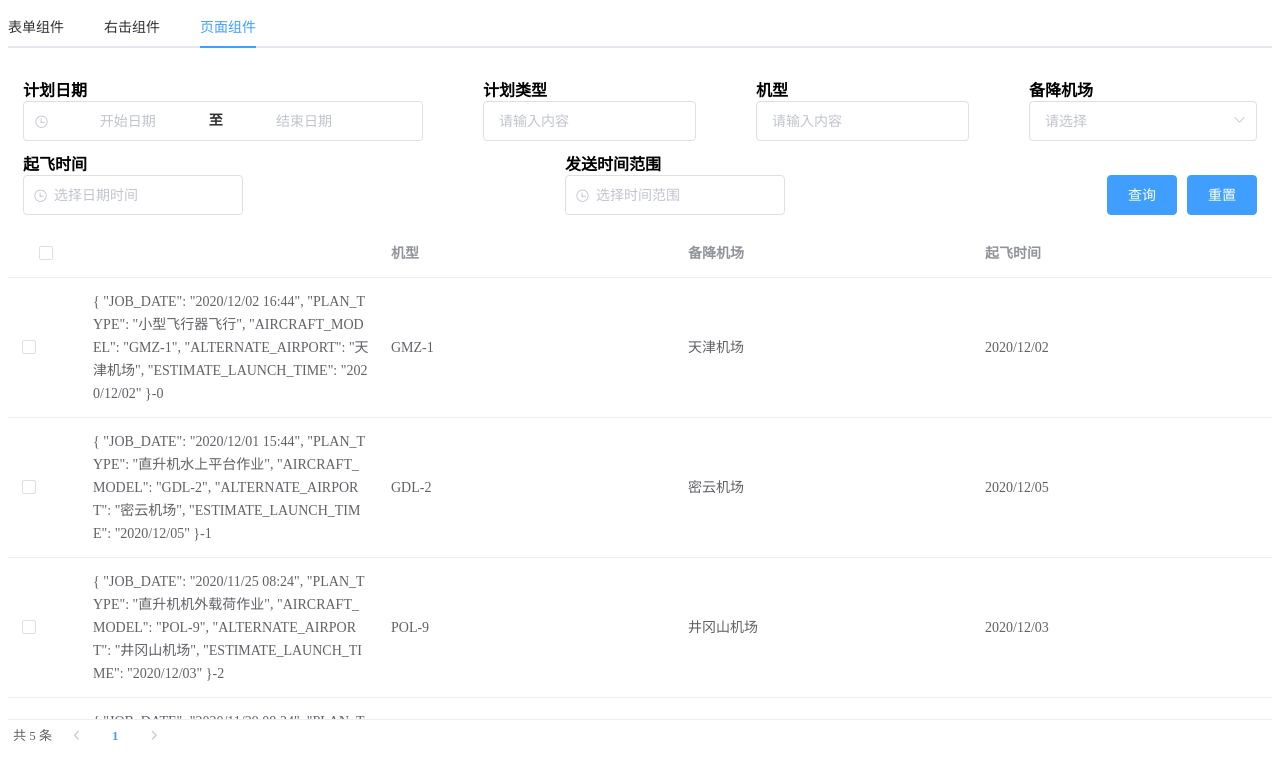
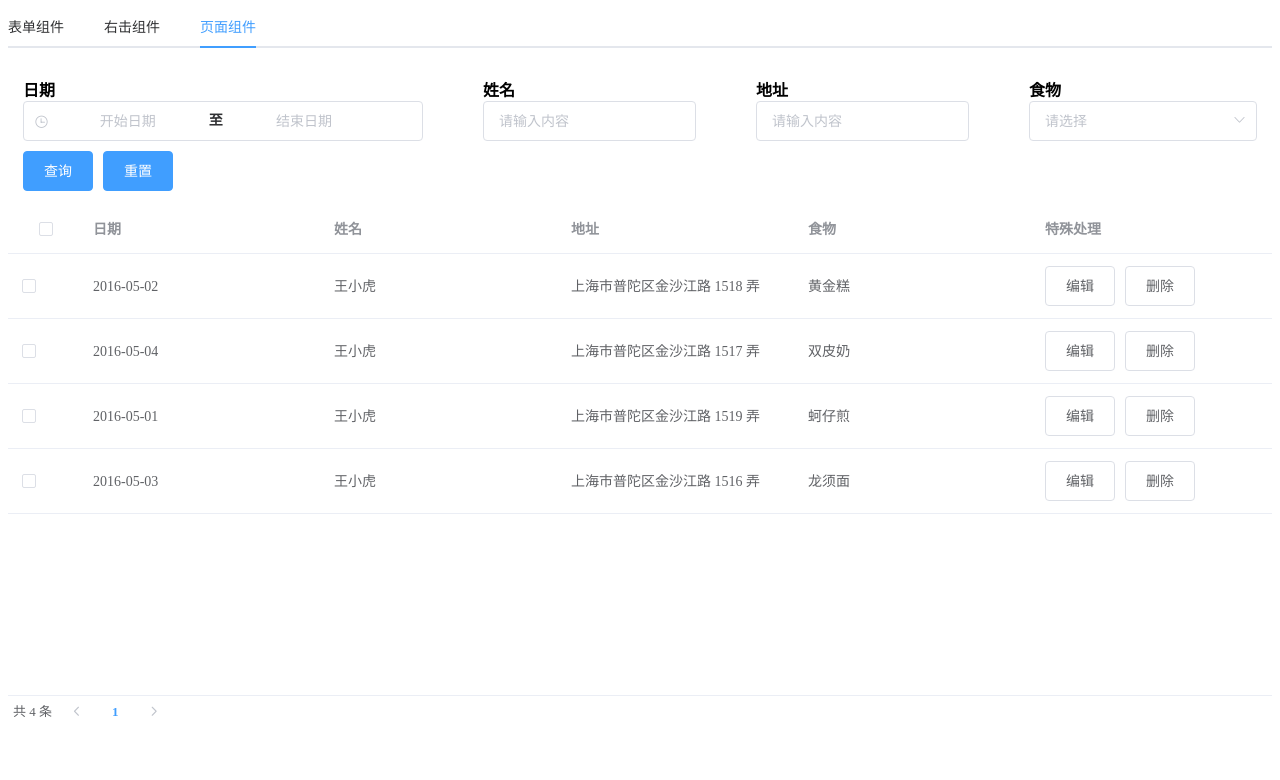
Before and after one commit to xihaoshangdi/Vue-UI-Frame, a Vue app: page / in a window 1280 px wide. Both pictures are taken after a click on the tab "页面组件". Shown: the top 780 px of the page. Built offline with nearby package versions, Linux system fonts and the light colour scheme.

Commit message:
更新搜索组件，删除了部分冗余代码，删除了搜索组件的插槽

```diff
--- a/src/View/Pager.vue
+++ b/src/View/Pager.vue
@@ -1,16 +1,25 @@
 <template>
   <div>
-    <base-search :search-form="searchForm" :source-data="sourceData">
-      <template v-slot="{scope}">
-        <div>{{ scope }}</div>
-        <el-input v-model="scope.form[scope.key]" placeholder="请输入内容" />
-      </template>
-    </base-search>
-    <base-table :table-data="pageData" :config="config">
-      <template #PLAN_TYPE>
-        <el-table-column>
+    <base-search
+      :search-form="searchForm"
+      :source-data="sourceData"
+      @handleSearchData="handlePageData"
+      @handleResetData="handleResetData"
+    />
+    <base-table
+      ref="baseTable"
+      :table-data="pageData"
+      :config="config"
+    >
+      <template #special>
+        <el-table-column
+          key="special"
+          prop="special"
+          label="特殊处理"
+        >
           <template slot-scope="{row,$index}">
-            <div>{{ row }}-{{ $index }}</div>
+            <el-button @click="handleTableEdit(row,$index)">编辑</el-button>
+            <el-button @click="handleTableDelete(row,$index)">删除</el-button>
           </template>
         </el-table-column>
       </template>
@@ -32,111 +41,89 @@ export default {
   components: { BaseTable, BaseSearch },
   data () {
     return {
-      xxx: '',
+      sourceData: [
+        {
+          date: '2016-05-02',
+          name: '王小虎',
+          address: '上海市普陀区金沙江路 1518 弄',
+          food: '黄金糕'
+        }, {
+          date: '2016-05-04',
+          name: '王小虎',
+          address: '上海市普陀区金沙江路 1517 弄',
+          food: '双皮奶'
+        }, {
+          date: '2016-05-01',
+          name: '王小虎',
+          address: '上海市普陀区金沙江路 1519 弄',
+          food: '蚵仔煎'
+        }, {
+          date: '2016-05-03',
+          name: '王小虎',
+          address: '上海市普陀区金沙江路 1516 弄',
+          food: '龙须面'
+        }
+      ], // SourceData 数据库的全部数据
       // BaseSearch
-      searchForm: {
-        JOB_DATE: {
-          label: '计划日期',
+      searchForm: { // 查询的表单对象
+        date: {
+          label: '日期',
           type: 'timeLimit',
           format: 'yyyy/MM/dd hh:mm'
         },
-        PLAN_TYPE: {
-          label: '计划类型',
+        name: {
+          label: '姓名',
           type: 'text',
           vague: true
         },
-        AIRCRAFT_MODEL: {
-          label: '机型',
+        address: {
+          label: '地址',
           type: 'text',
-          vague: false
+          vague: true
         },
-        ALTERNATE_AIRPORT: {
-          label: '备降机场',
+        food: {
+          label: '食物',
           type: 'radio',
           options: [{
-            value: '密云机场',
-            label: '密云机场'
+            value: '黄金糕',
+            label: '黄金糕'
           }, {
-            value: '黄埔机场',
-            label: '黄埔机场'
+            value: '双皮奶',
+            label: '双皮奶'
           }, {
-            value: '井冈山机场',
-            label: '井冈山机场'
+            value: '蚵仔煎',
+            label: '蚵仔煎'
           }, {
-            value: '秦皇岛机场',
-            label: '秦皇岛机场'
+            value: '龙须面',
+            label: '龙须面'
           }, {
-            value: '天津机场',
-            label: '天津机场'
+            value: '北京烤鸭',
+            label: '北京烤鸭'
           }],
           vague: false
-        },
-        ESTIMATE_LAUNCH_TIME: {
-          label: '起飞时间',
-          type: 'timeBefore',
-          format: 'yyyy/MM/dd hh:mm'
-        },
-        YYYY: {
-          label: '发送时间范围',
-          type: 'duration',
-          vague: false,
-          format: 'hh:mm'
         }
-      }, // 查询的表单对象
-      sourceData: [
-        {
-          JOB_DATE: '2020/12/02 16:44',
-          PLAN_TYPE: '小型飞行器飞行',
-          AIRCRAFT_MODEL: 'GMZ-1',
-          ALTERNATE_AIRPORT: '天津机场',
-          ESTIMATE_LAUNCH_TIME: '2020/12/02'
-        },
-        {
-          JOB_DATE: '2020/12/01 15:44',
-          PLAN_TYPE: '直升机水上平台作业',
-          AIRCRAFT_MODEL: 'GDL-2',
-          ALTERNATE_AIRPORT: '密云机场',
-          ESTIMATE_LAUNCH_TIME: '2020/12/05'
-        },
-        {
-          JOB_DATE: '2020/11/25 08:24',
-          PLAN_TYPE: '直升机机外载荷作业',
-          AIRCRAFT_MODEL: 'POL-9',
-          ALTERNATE_AIRPORT: '井冈山机场',
-          ESTIMATE_LAUNCH_TIME: '2020/12/03'
-        },
-        {
-          JOB_DATE: '2020/11/29 08:24',
-          PLAN_TYPE: '农林喷洒作业',
-          AIRCRAFT_MODEL: 'PRG-2',
-          ALTERNATE_AIRPORT: '井冈山机场',
-          ESTIMATE_LAUNCH_TIME: '2020/11/29'
-        },
-        {
-          JOB_DATE: '2020/12/09 08:24',
-          PLAN_TYPE: '农林喷洒作业',
-          AIRCRAFT_MODEL: 'PRG-2',
-          ALTERNATE_AIRPORT: '秦皇岛机场',
-          ESTIMATE_LAUNCH_TIME: '2020/11/28'
-        }
-      ], // 数据库的全部数据
+      },
       // BaseTable
       config: [
         {
-          'prop': 'PLAN_TYPE',
-          'label': '计划类型'
+          'prop': 'date',
+          'label': '日期'
         },
         {
-          'prop': 'AIRCRAFT_MODEL',
-          'label': '机型'
+          'prop': 'name',
+          'label': '姓名'
         },
         {
-          'prop': 'ALTERNATE_AIRPORT',
-          'label': '备降机场'
+          'prop': 'address',
+          'label': '地址'
         },
         {
-          'prop': 'ESTIMATE_LAUNCH_TIME',
-          'label': '起飞时间'
+          'prop': 'food',
+          'label': '食物'
+        },
+        {
+          'prop': 'special',
+          'label': '特殊处理'
         }
       ], // 渲染的表头
       pageData: [],
@@ -166,10 +153,17 @@ export default {
       this.currentPage = 1
       this.pageData = data
     },
+    handleResetData (data) {
+      this.currentPage = 1
+      this.pageData = data
+      this.$refs.baseTable.$refs.multipleTable.clearSelection()
+    },
     handleTableEdit (data) {
+      console.log('editData', data)
       this.$emit('handleEditInfo', data)
     },
     handleTableDelete (data) {
+      console.log('delData', data)
       this.$emit('handleDeleteInfo', data)
     },
     insertInfo () {
--- a/src/components/BaseComponent/BaseSearch.vue
+++ b/src/components/BaseComponent/BaseSearch.vue
@@ -43,9 +43,6 @@
             :format="val.format"
             placeholder="选择时间范围"
           />
-        </template>
-        <template v-else>
-          <slot :scope="{form:form,key:key,val:val}" />
         </template>
       </div>
     </template>
@@ -104,7 +101,7 @@ export default {
                 return Boolean(formHour * 60 + formMinute - barHour * 60 + barMinute)
               }
               default: {
-                return this.searchForm[attr].filtrate(bar, this.form[attr])
+                return true
               }
             }
           })
@@ -118,8 +115,7 @@ export default {
     },
     reset () {
       Object.keys(this.form).forEach(attr => { this.form[attr] = '' })
-      this.$parent.$refs.baseTable.$refs.multipleTable.clearSelection()
-      this.$emit('handleSearchData', this.sourceData)
+      this.$emit('handleResetData', this.sourceData)
     }
   }
 }
--- a/src/components/BaseComponent/BaseTable.vue
+++ b/src/components/BaseComponent/BaseTable.vue
@@ -17,8 +17,7 @@
           <el-table-column
             v-if="item.component"
             :key="item.prop"
-            :prop="item.prop"
-            :label="item.label"
+            v-bind="item"
           >
             <component
               :is="item.component"
@@ -28,8 +27,7 @@
           <el-table-column
             v-else
             :key="item.prop"
-            :prop="item.prop"
-            :label="item.label"
+            v-bind="item"
           />
         </slot>
       </template>
@@ -57,11 +55,7 @@ export default {
   },
   methods: {
     // 赋值选中的数组
-    handleSelectionChange (val) { this.multipleSelection = val },
-    // 编辑
-    handleEdit (index, row) { this.$emit('handleEdit', row) },
-    // 删除
-    handleDelete (index, row) { this.$emit('handleDelete', row) }
+    handleSelectionChange (val) { this.multipleSelection = val }
   }
 }
 </script>
```
